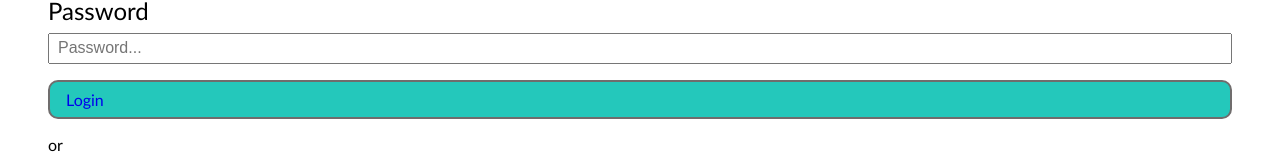
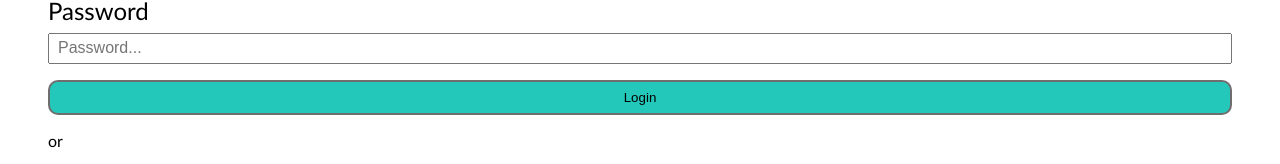
Before and after one commit to Vilteee/44-group-shoping-platform, a React (Create React App) app: page /login in a window 1280 px wide. Shown: the part 214-378 px from the top of the page. Built offline with nearby package versions, Linux system fonts and the light colour scheme.

Commit message:
Login logic

```diff
--- a/src/pages/registrationAndLogin/Login.jsx
+++ b/src/pages/registrationAndLogin/Login.jsx
@@ -1,23 +1,48 @@
-import { Link, useLocation } from 'react-router-dom';
+import { Link, useLocation, useNavigate } from 'react-router-dom';
 import style from './RegistrationAndLogin.module.css';
 import style1 from '../../components/button/Button.module.css'
 import { InputEmail } from '../../components/registrationAndLogin/InputEmail';
 import { InputPassword } from '../../components/registrationAndLogin/InputPassword';
 import { registrationAndLoginData } from '../../data/registrationAndLoginData';
+import { useState } from 'react';
 
 
 
 export function Login() {
+    const navigate = useNavigate();
     const { pathname } = useLocation();
     const loginData = registrationAndLoginData.filter(auth => auth.id === pathname)[0];
+    const [password, setPassword] = useState('');
+    const [email, setEmail] = useState('');
+    const [error, setError] = useState('');
+
+    const handleClick = (e) => {
+        e.preventDefault();
+        var validRegex = /^[a-zA-Z0-9.!#$%&'*+/=?^_`{|}~-]+@[a-zA-Z0-9-]+(?:\.[a-zA-Z0-9-]+)*$/;
+        if(password.length > 5 && email.match(validRegex)){
+            const users = JSON.parse(localStorage.getItem('users'));
+            const filteredUsers = users.filter(user => user.email === email && user.password === password)
+            if(filteredUsers.length !== 0){
+                localStorage.setItem('token', JSON.stringify("validToken"));
+                navigate('/account')
+            } else {
+                setError("Incorrect email or password");
+            }
+        } else {
+            setError("Incorrect email or password");
+        }
+    }
 
     return (
         <div className={style.registrationAndLogin}>
             <h2>{loginData.titleOfPage}</h2>
+            <div className={`${style.error} ${error !== '' ? style.show : ''}`}>
+                {<p>{error}</p>}
+            </div>
             <form className={style.form}>
-                <InputEmail />
-                <InputPassword />
-                <Link to='/account' className={style1.button} >{loginData.button1}</Link>
+                <InputEmail email={email} setEmail={setEmail} />
+                <InputPassword password={password} setPassword={setPassword} />
+                <button className={style1.button} onClick={handleClick}>{loginData.button1}</button>
                 <p>or</p>
                 <Link to='/registration' className={style1.button} >{loginData.button2}</Link>
             </form>
```
